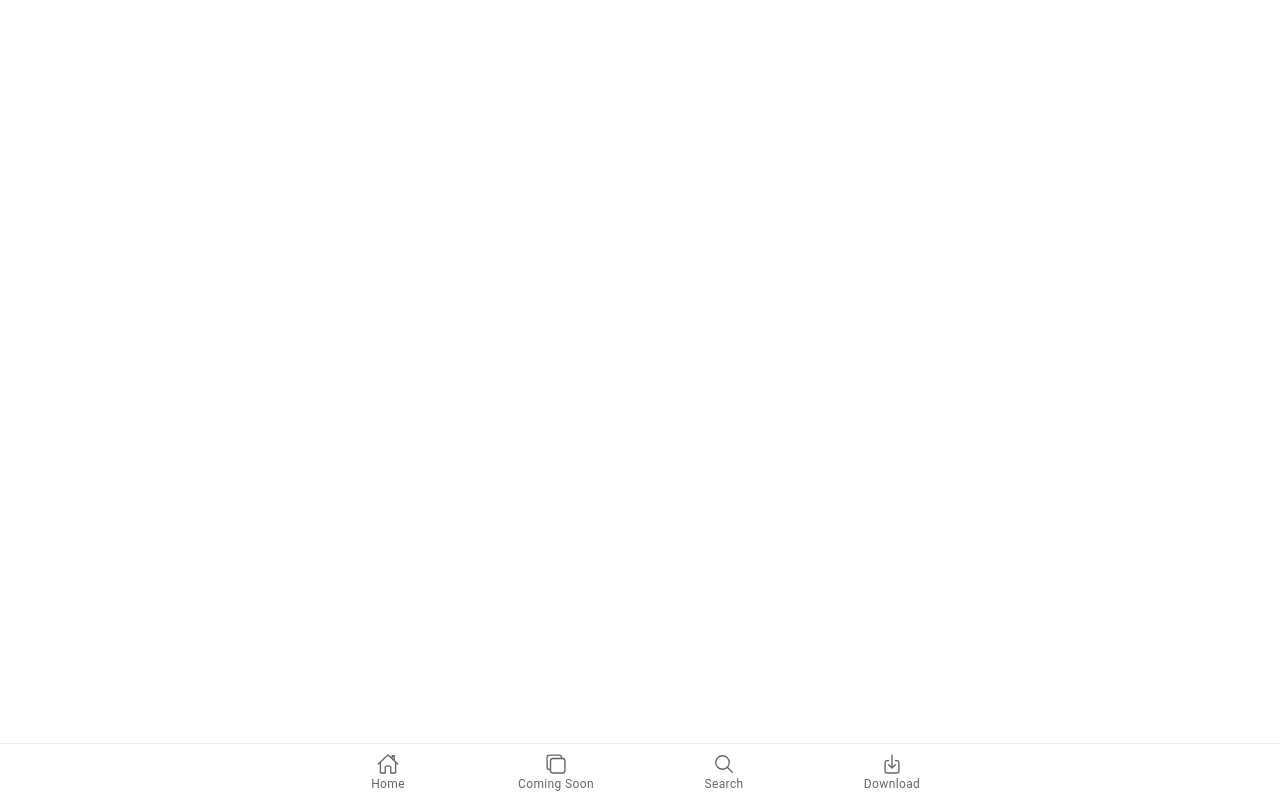
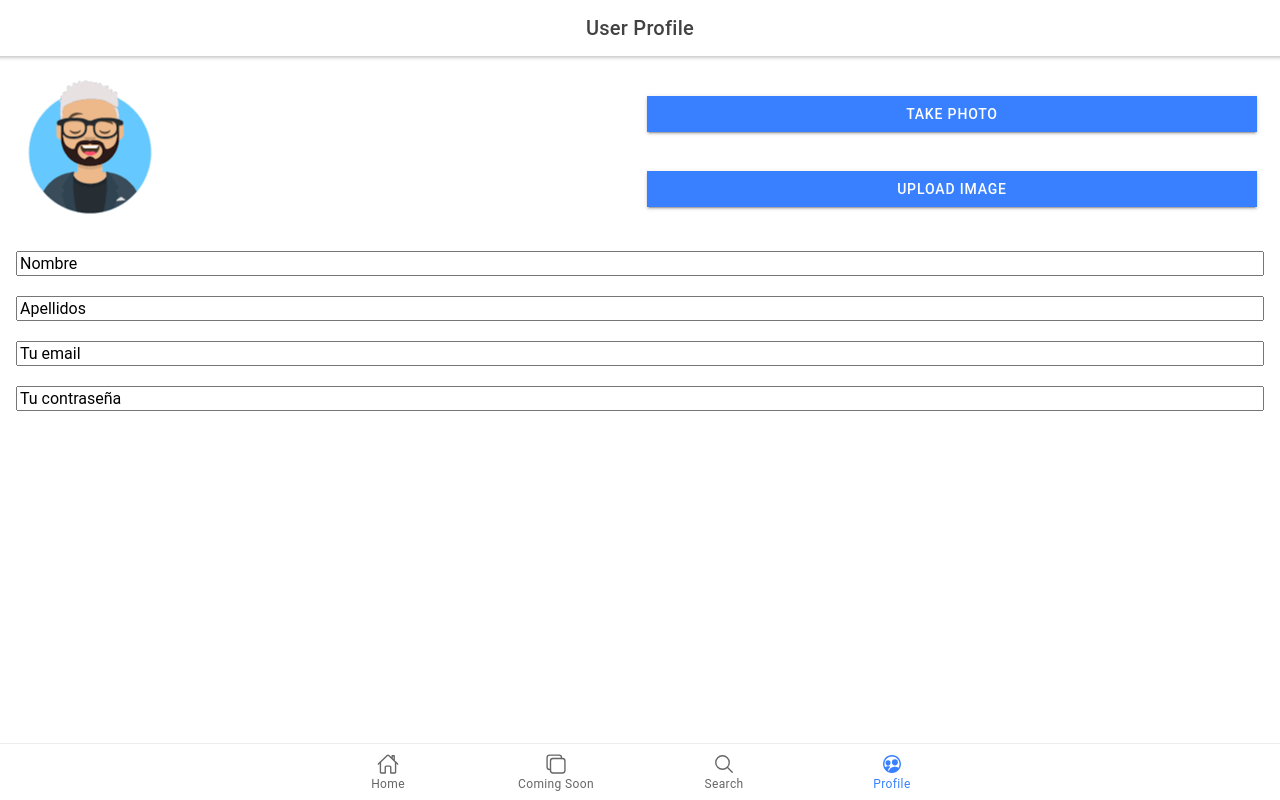
Before and after one commit to curiousidy/proyectoFinalTiburcio, a React (Create React App) app in the folder frontend/: page /profile in a window 1280 px wide. Built offline with nearby package versions, Linux system fonts and the light colour scheme.

Commit message:
:tada: added user profile tab

```diff
--- /dev/null
+++ b/frontend/src/pages/comingsoon/index.ts
@@ -0,0 +1 @@
+export { default as comingsoon } from './comingsoon';
--- a/frontend/src/pages/downloads/Downloads.tsx
+++ /dev/null
@@ -1,25 +0,0 @@
-import { IonPage, IonHeader, IonToolbar, IonTitle, IonContent } from '@ionic/react';
-import React from 'react';
-export interface DownloadsInterface {}
-
-const Downloads : React.FC = () => {
-	return (
-	<IonPage>
-      <IonHeader>
-        <IonToolbar>
-          <IonTitle>Downloads</IonTitle>
-        </IonToolbar>
-      </IonHeader>
-      <IonContent fullscreen>
-        <IonHeader collapse="condense">
-          <IonToolbar>
-            <IonTitle size="large">Downloads</IonTitle>
-          </IonToolbar>
-        </IonHeader>
-
-      </IonContent>
-    </IonPage>
-  );
-};
-
-export default Downloads;
--- /dev/null
+++ b/frontend/src/pages/home/index.ts
@@ -0,0 +1 @@
+export { default as home } from './home';
--- /dev/null
+++ b/frontend/src/pages/profile/index.ts
@@ -0,0 +1 @@
+export { default as userProfile } from './userProfile';
--- /dev/null
+++ b/frontend/src/pages/profile/userProfile.css
@@ -0,0 +1,14 @@
+.title{
+    text-align: center;
+}
+
+.userProfileButton{
+    display:grid;
+    align-content: space-around;
+}
+
+
+.formData > input{
+    width: 100%;
+    margin-top: 20px;
+}
--- /dev/null
+++ b/frontend/src/pages/profile/userProfile.tsx
@@ -0,0 +1,54 @@
+import { IonPage, IonToolbar, IonTitle, IonContent, IonRow, IonCol, IonButton, IonHeader } from '@ionic/react';
+import React from 'react';
+
+import './userProfile.css';
+
+
+export interface ProfileInterface {}
+
+const Profile : React.FC = () => {
+	return (
+	<IonPage>
+      <IonHeader>
+          <IonToolbar>
+            <IonTitle className='title'>User Profile</IonTitle>
+          </IonToolbar>
+        </IonHeader>
+
+      <IonContent className='imageOption'>
+
+          <IonContent className="ion-padding">
+            <IonRow>
+                <IonCol>
+                    <img className="userAvatar" src="/assets/avatar.png" alt="Rounded avatar" />
+                </IonCol>
+
+                <IonCol className='userProfileButton'>
+
+                    <IonButton expand='full'>
+                        Take photo
+                    </IonButton>
+                    <IonButton expand='full'>
+                        Upload image
+                    </IonButton>
+
+                </IonCol>
+              </IonRow>
+              <form className='formData'>
+
+                <input value="Nombre"/>
+
+                <input value="Apellidos"/>
+
+                <input value="Tu email"/>
+
+                <input value="Tu contraseña" />
+
+              </form>
+            </IonContent>
+      </IonContent>
+    </IonPage>
+  );
+};
+
+export default Profile;
--- /dev/null
+++ b/frontend/src/pages/search/index.ts
@@ -0,0 +1 @@
+export { default as search } from './search';
--- a/frontend/src/pages/search/search.css
+++ b/frontend/src/pages/search/search.css
@@ -1,3 +1,7 @@
 .searchBar{
     margin-top: 20px;
 }
+
+.title{
+    text-align: center;
+}
--- a/frontend/src/pages/search/search.tsx
+++ b/frontend/src/pages/search/search.tsx
@@ -18,7 +18,7 @@ const Search: React.FC = () => {
   return (
     <IonPage>
          <IonToolbar>
-          <IonTitle>Search Film</IonTitle>
+          <IonTitle className='title'>Search Film</IonTitle>
         </IonToolbar>
         <IonToolbar className='searchBar'>
           <IonSearchbar debounce={200} onIonChange={(ev) => handleChange(ev)}/>
--- a/frontend/src/route/Routes.tsx
+++ b/frontend/src/route/Routes.tsx
@@ -1,9 +1,15 @@
 import { IonTabs, IonRouterOutlet, IonTabBar, IonTabButton, IonIcon, IonLabel } from '@ionic/react';
 import { IonReactRouter } from '@ionic/react-router';
-import { homeOutline, copyOutline, searchOutline, downloadOutline } from 'ionicons/icons';
+import { homeOutline, copyOutline, searchOutline,  peopleCircleOutline } from 'ionicons/icons';
 import React from 'react'
 import { Redirect, Route } from 'react-router';
-import { Home, ComingSoon, Search, Downloads } from '../pages';
+import ComingSoon from '../pages/comingsoon/comingsoon';
+import Home from '../pages/home/home';
+import Profile from '../pages/profile/userProfile';
+import Search from '../pages/search/search';
+
+
+
 
 const Routes: React.FC = () => {
     return (
@@ -19,8 +25,8 @@ const Routes: React.FC = () => {
               <Route path="/search">
                 <Search />
               </Route>
-                <Route path="/downloads">
-                <Downloads />
+                <Route path="/profile">
+                <Profile />
               </Route>
               <Route exact path="/">
                 <Redirect to="/home" />
@@ -40,9 +46,9 @@ const Routes: React.FC = () => {
                 <IonIcon icon={searchOutline} />
                 <IonLabel>Search</IonLabel>
               </IonTabButton>
-              <IonTabButton tab="downloads" href="/downloads">
-                <IonIcon icon={downloadOutline} />
-                <IonLabel>Download</IonLabel>
+              <IonTabButton tab="profile" href="/profile">
+                <IonIcon icon={peopleCircleOutline} />
+                <IonLabel>Profile</IonLabel>
               </IonTabButton>
             </IonTabBar>
           </IonTabs>
```
Also changed, not shown: frontend/src/pages/index.ts (+4 -4 lines), frontend/public/assets/avatar.png (added).
